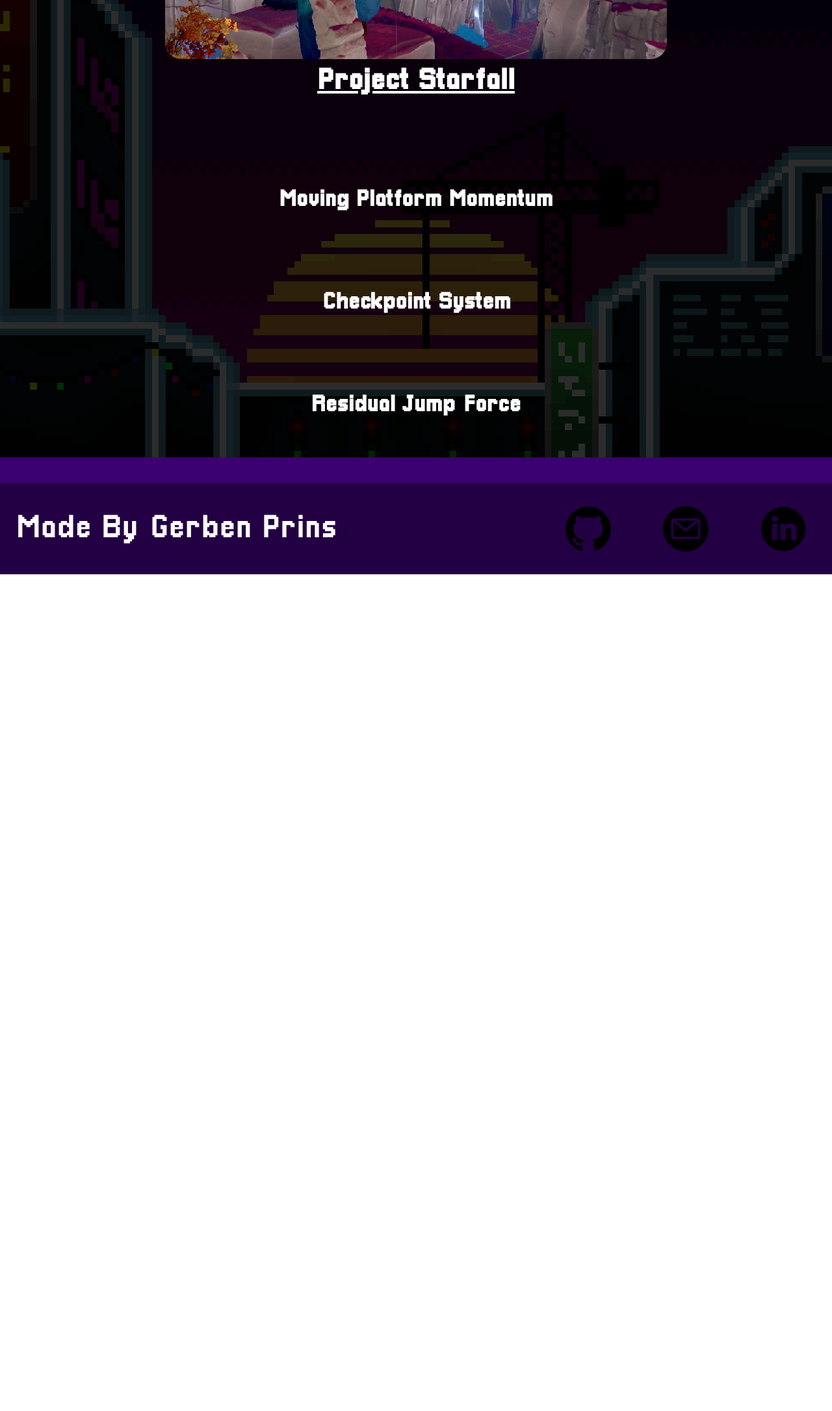
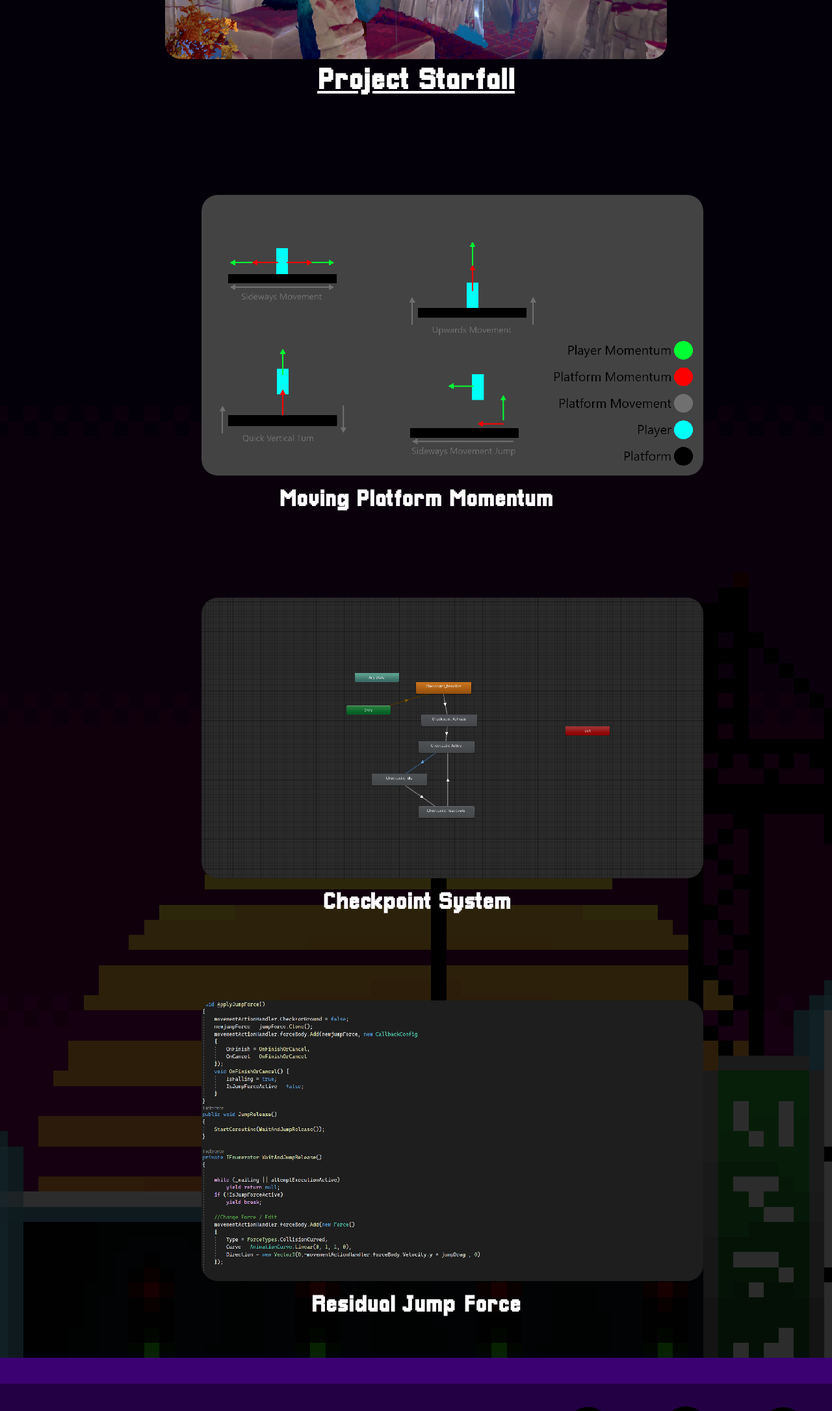
Before and after one commit to SuperbCricket/Portfolio-Website, a plain HTML site: page PortfolioWebsite/ProjectStarfall.html in a window 1280 px wide. Shown: the part 601-2773 px from the top of the page at 65% size. Before the commit the page ends 1485 px from the top, so only its background shows below. Drawn offline with Linux system fonts and the light colour scheme.

Commit message:
added sources

```diff
--- a/PortfolioWebsite/ProjectStarfall.html
+++ b/PortfolioWebsite/ProjectStarfall.html
@@ -33,16 +33,19 @@
             </div>
         </section>
         <section>
+            <img src="img/movingPlatformVisualSheet.png" alt="" class="largeProject">
             <h3>
                 Moving Platform Momentum
             </h3>
         </section>
         <section>
+            <img src="img/checkpointStates.png" alt="" class="largeProject">
             <h3>
                 Checkpoint System
             </h3>
         </section>
         <section>
+            <img src="img/residualJumpForceCodeSnipit.png" alt="" class="largeProject">
             <h3>
                 Residual Jump Force
             </h3>
```
Also changed, not shown: PortfolioWebsite/MonoCrow.html (+2 -1 lines).
